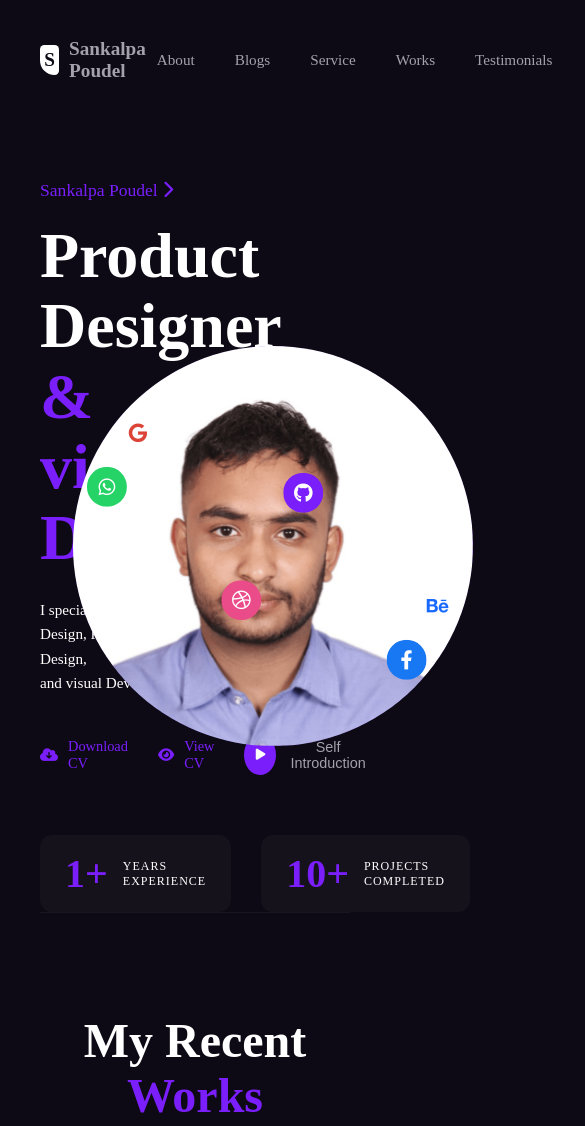
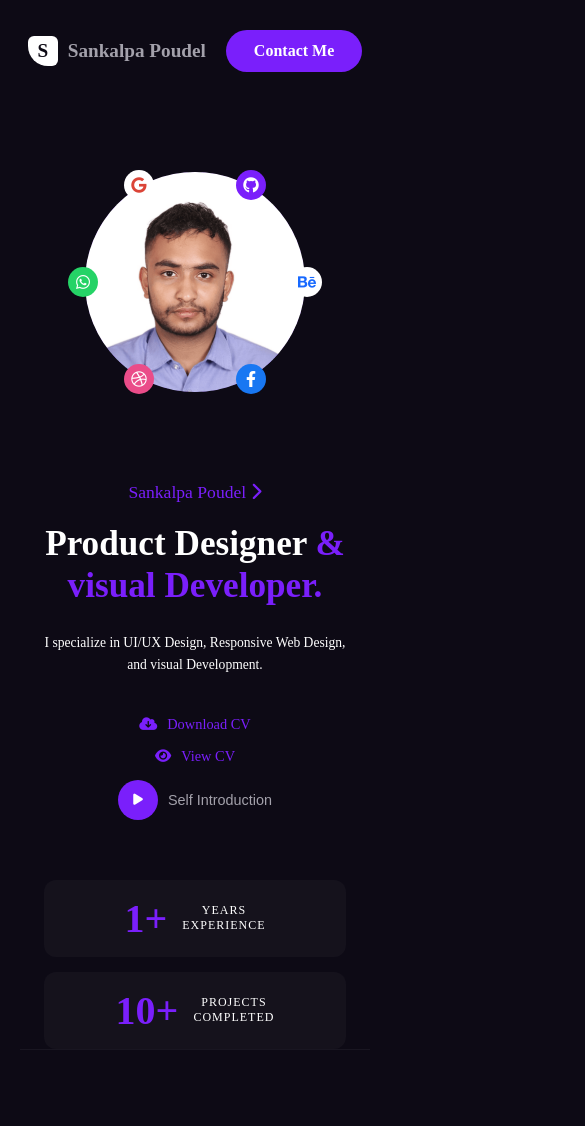
Before and after one commit to sankalpa-poudel/portfolio, a website built with Vite: page index.html in a window 390 px wide. Shown: the top 1126 px of the page, 585 px wide, since content can reach past the window. Built offline with nearby package versions, Linux system fonts and the light colour scheme; files whose address does not match are found by name.

Commit message:
Fix responsive layout for mobile views

```diff
--- a/src/style.css
+++ b/src/style.css
@@ -131,3 +131,46 @@ a { text-decoration: none; color: inherit; }
 .info-box i { font-size: 1.5rem; }
 .info-box p { color: var(--text-primary); font-size: 1.1rem; font-weight: 500; margin: 0;}
 .work-link:hover { background: var(--purple-light); transform: scale(1.1); }
+
+/* Responsive Design (PC vs Mobile) */
+@media screen and (max-width: 1024px) {
+  /* Allow natural scaling below large PC */
+  .hero { flex-direction: column-reverse; text-align: center; gap: 60px; justify-content: center; margin-top: 40px; }
+  .hero-left { max-width: 100%; display: flex; flex-direction: column; align-items: center; }
+  .hero-title { font-size: 3.5rem; }
+  .hero-buttons { justify-content: center; flex-wrap: wrap; }
+  .stats { justify-content: center; }
+
+  .hero-right { width: 100%; max-width: 450px; height: 450px; margin: 0 auto; }
+  .img-circle { width: 350px; height: 350px; }
+  .float-icon { width: 35px; height: 35px; margin: -17.5px 0 0 -17.5px; font-size: 1.1rem; }
+
+  .contact-container { flex-direction: column; }
+  .contact-info { width: 100%; }
+}
+
+@media screen and (max-width: 768px) {
+  .navbar { flex-wrap: wrap; justify-content: center; gap: 20px; text-align: center; }
+  .nav-links { display: none; /* Can be replaced with a hamburger menu later */ }
+  .hero-title { font-size: 2.8rem; line-height: 1.2; }
+  .hero-right { max-width: 350px; height: 350px; }
+  .img-circle { width: 280px; height: 280px; }
+  .float-icon { width: 30px; height: 30px; margin: -15px 0 0 -15px; font-size: 1rem; }
+
+  .brands { flex-wrap: wrap; justify-content: center; gap: 30px; margin-top: 50px; }
+}
+
+@media screen and (max-width: 480px) {
+  .container { padding: 0 20px; }
+  .hero-title { font-size: 2.2rem; }
+  .hero-desc { font-size: 0.85rem; }
+  .stats { flex-direction: column; gap: 15px; width: 100%; }
+  .stat-box { justify-content: center; text-align: center; }
+
+  .hero-buttons { gap: 15px; flex-direction: column; }
+
+  .hero-right { max-width: 280px; height: 280px; }
+  .img-circle { width: 220px; height: 220px; }
+
+  .section-title { font-size: 2.2rem; }
+}
```
Also changed, not shown: 1 other file.
